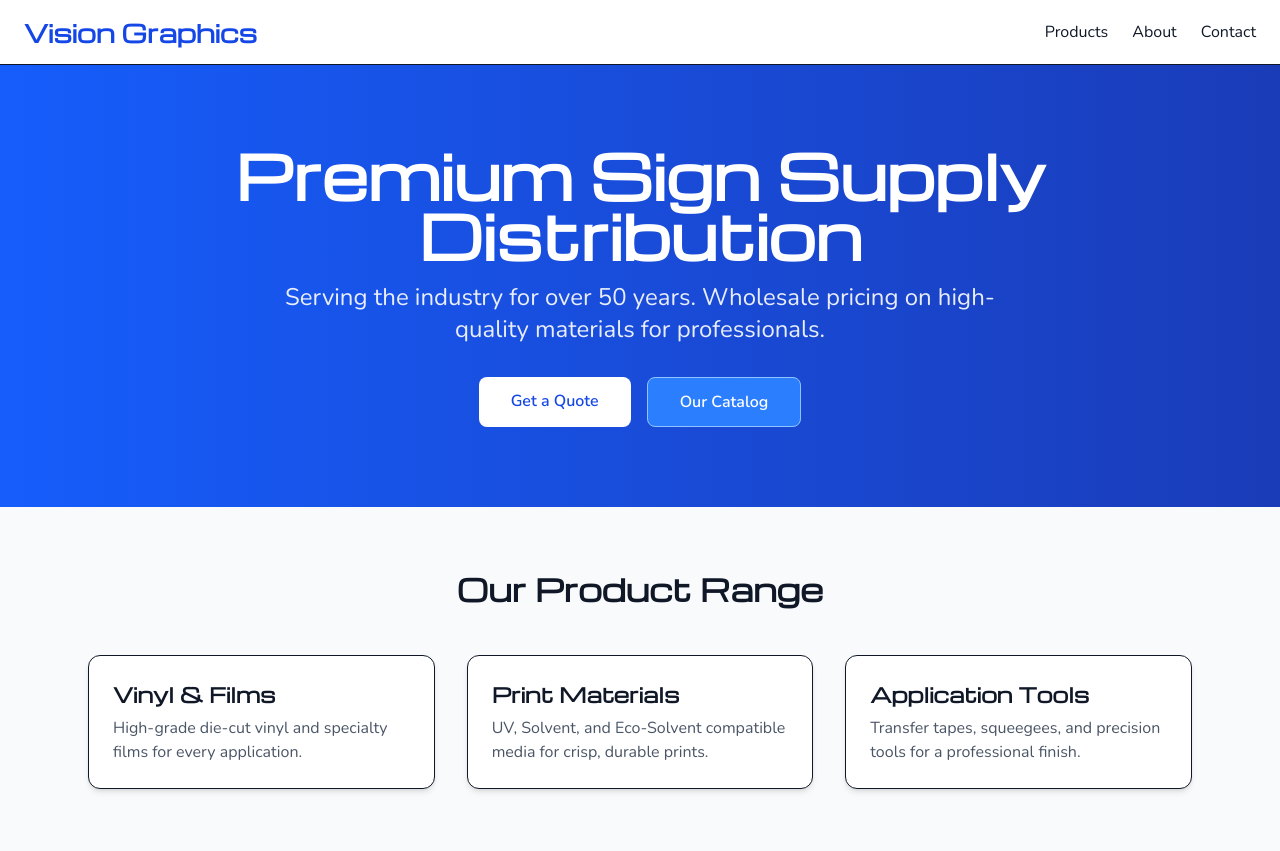
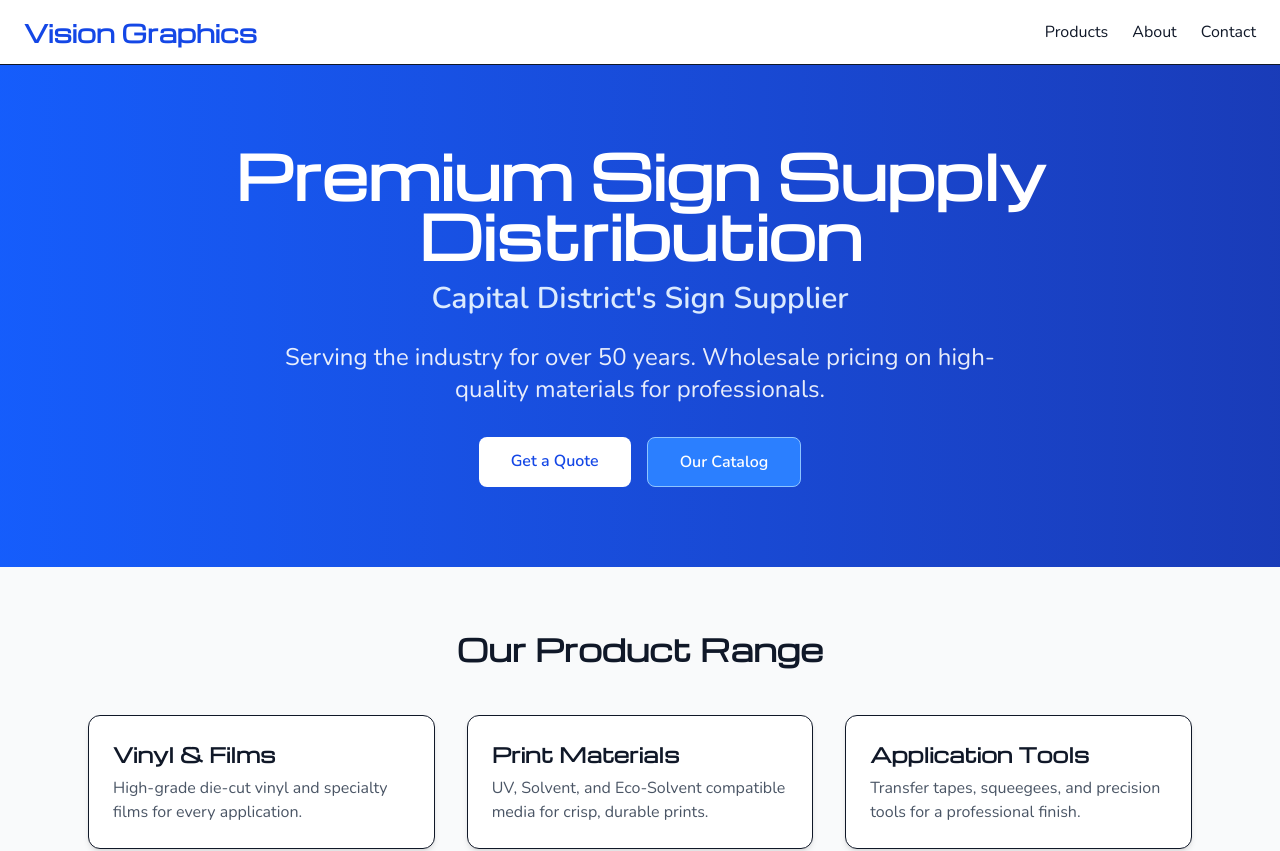
Before and after one commit to absoluteclaw310-arch/visiongraphics, a Next.js app: page / in a window 1280 px wide. Shown: the top 851 px of the page. Built offline with nearby package versions, Linux system fonts and the light colour scheme.

Commit message:
Add subtitle to hero section

```diff
--- a/src/app/page.tsx
+++ b/src/app/page.tsx
@@ -16,6 +16,7 @@ export default function Home() {
       {/* Hero Section */}
       <header className="py-20 px-6 text-center bg-gradient-to-r from-blue-600 to-blue-800 text-white">
         <h1 className="text-4xl md:text-6xl font-extrabold mb-4 font-primary">Premium Sign Supply Distribution</h1>
+        <h2 className="text-2xl md:text-3xl font-semibold mb-6 font-secondary text-blue-100">Capital District's Sign Supplier</h2>
         <p className="text-xl md:text-2xl mb-8 max-w-3xl mx-auto opacity-90">
           Serving the industry for over 50 years. Wholesale pricing on high-quality materials for professionals.
         </p>
```
